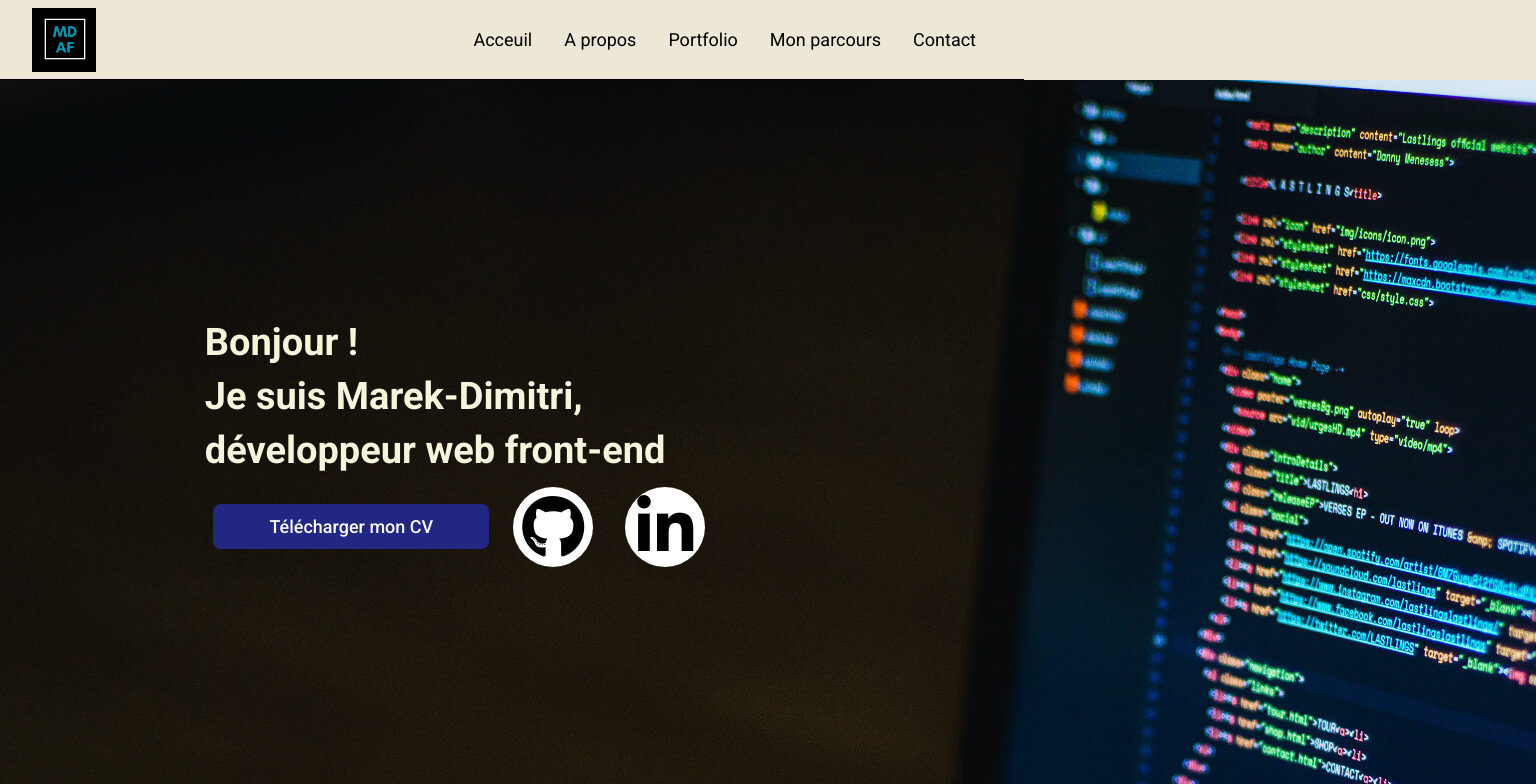
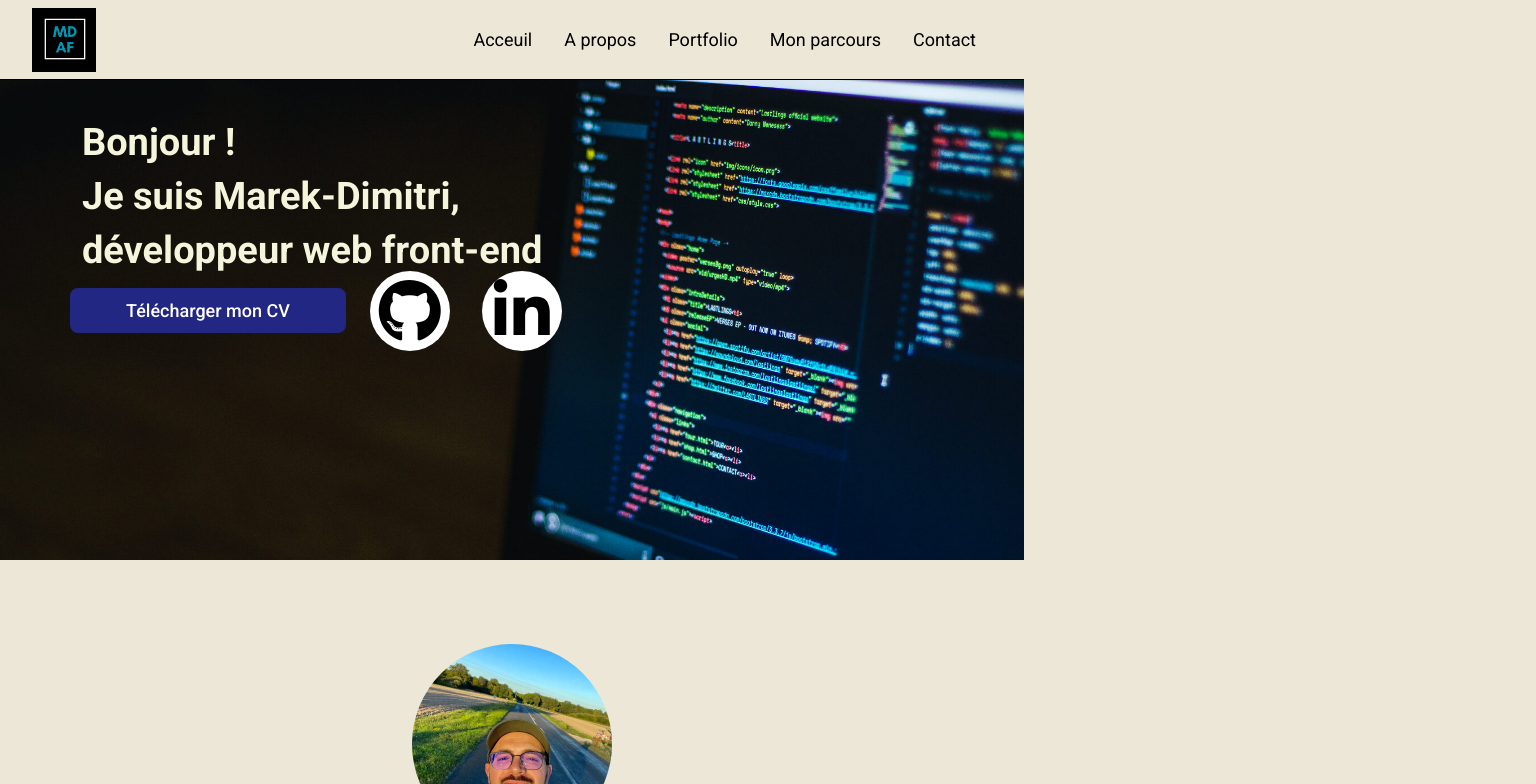
Before and after one commit to Grichnak/Portfolio, a React (Create React App) app: page / in a window 1024 px wide. Shown: the top 784 px of the page, 1536 px wide, since content can reach past the window. Built offline with nearby package versions, Linux system fonts and the light colour scheme.

Commit message:
Media queries landing

```diff
--- a/src/components/landing/landing.css
+++ b/src/components/landing/landing.css
@@ -113,6 +113,26 @@
 }
 
 
+@media (min-width:769px) and (max-width: 1062px) {
+
+    .bg {
+        width: 100%;
+        height: 30rem;
+    }
+
+    .landingText {
+        left: 8%;
+        top: 15%;
+    }
+
+    .landing-links {
+        left: 4.5%;
+        top: 33%;
+
+    }
+}
+
+
 @media (max-width: 768px) {
     .bg {
         display: none;
--- a/src/components/portfolio/portfolio.css
+++ b/src/components/portfolio/portfolio.css
@@ -115,4 +115,13 @@
         border-radius: 18%;
         border: 2px solid black;
     }
+
+    .portfolio-card-text {
+        display: none;
+    }
+
+    .portfolio-card:hover {
+        transform: none;
+        box-shadow: none;
+    }
 }
```
